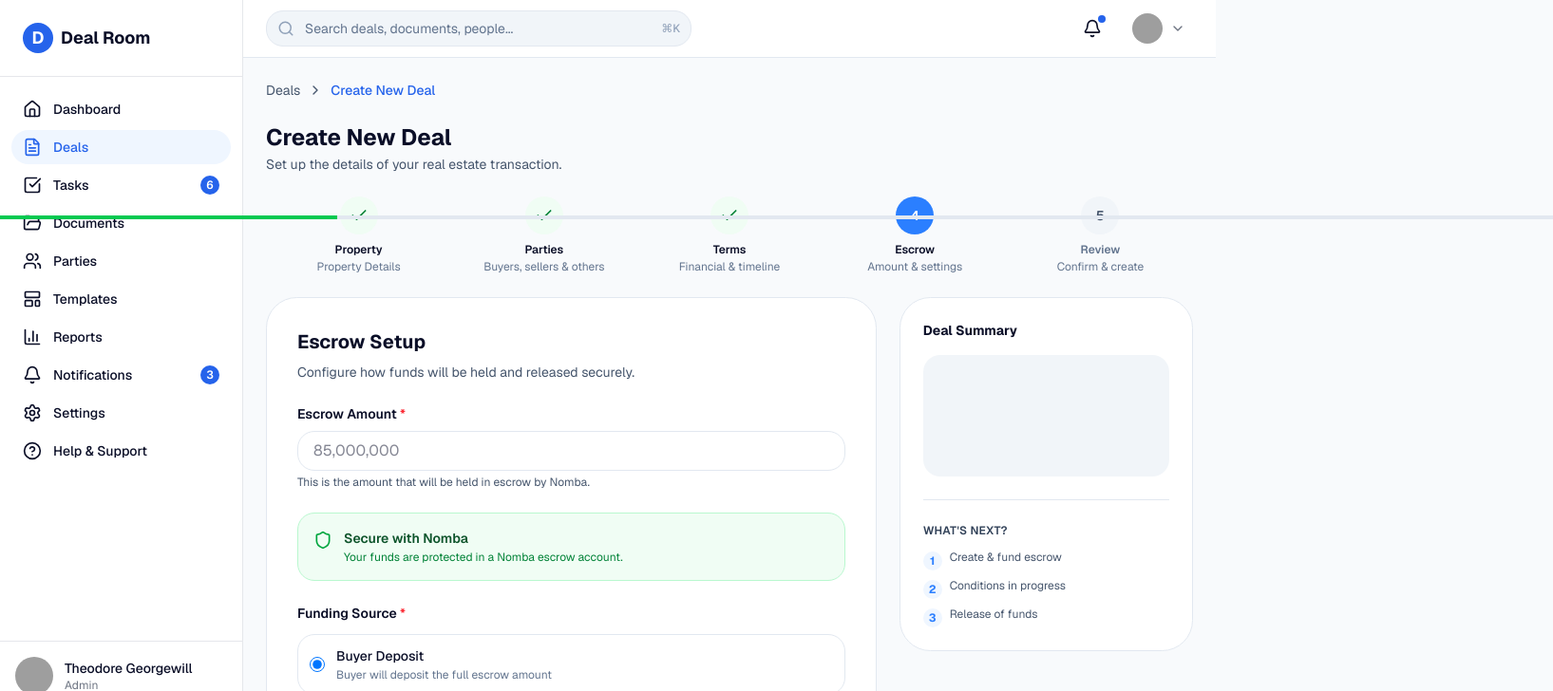
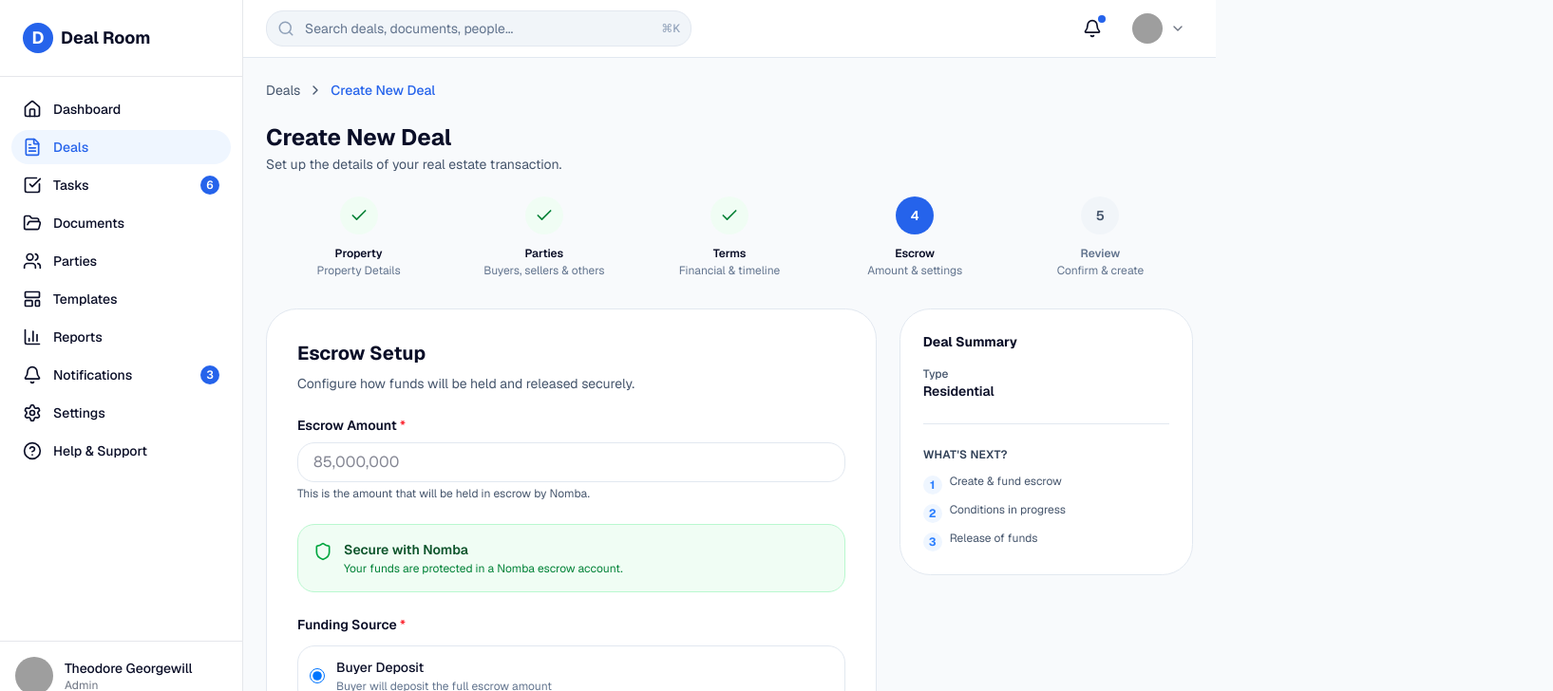
Before and after one commit to theo-georgewill/dealroom-web, a Next.js app: page /deals/create/escrow in a window 1280 px wide. Shown: the top 728 px of the page at 95% size, 1635 px wide, since content can reach past the window. Built offline with nearby package versions, Linux system fonts and the light colour scheme; grey boxes are pictures that could not be loaded.

Commit message:
feat: enhance deal layout with property details and stepper styling update

```diff
--- a/components/wizard/create-deal-layout.tsx
+++ b/components/wizard/create-deal-layout.tsx
@@ -3,6 +3,7 @@
 import Link from 'next/link';
 import { ChevronRight } from 'lucide-react';
 import { WizardStepper } from './wizard-stepper';
+import { useCreateDealStore } from '@/lib/store/create-deal-store';
 
 interface CreateDealLayoutProps {
   children: React.ReactNode;
@@ -59,13 +60,55 @@ export function CreateDealLayout({
 }
 
 function DealSummarySidebar({ currentStep }: { currentStep: number }) {
+  const store = useCreateDealStore();
+  const hasPropertyImage = store.property.images && store.property.images.length > 0;
+
   return (
     <div className="bg-white border border-slate-200 rounded-2xl p-6 sticky top-24 h-fit">
       <h3 className="text-sm font-bold text-foreground mb-4">Deal Summary</h3>
 
-      <div className="space-y-3">
-        {/* Placeholder for deal summary data */}
-        <div className="h-32 bg-slate-100 rounded-lg" />
+      <div className="space-y-4">
+        {/* Property Image */}
+        {hasPropertyImage && (
+          <img
+            src={store.property.images[0]}
+            alt={store.property.name || 'Property'}
+            className="w-full h-32 rounded-xl object-cover"
+          />
+        )}
+
+        {/* Deal Info */}
+        <div className="space-y-2">
+          {store.property.name && (
+            <div>
+              <p className="text-xs text-slate-600 font-medium">Property</p>
+              <p className="text-sm font-semibold text-foreground">{store.property.name}</p>
+            </div>
+          )}
+
+          {store.property.type && (
+            <div>
+              <p className="text-xs text-slate-600 font-medium">Type</p>
+              <p className="text-sm font-semibold text-foreground">{store.property.type}</p>
+            </div>
+          )}
+
+          {store.terms?.dealValue && (
+            <div>
+              <p className="text-xs text-slate-600 font-medium">Deal Value</p>
+              <p className="text-sm font-semibold text-foreground">
+                ₦{store.terms.dealValue.toLocaleString()}
+              </p>
+            </div>
+          )}
+
+          {store.terms?.closingDate && (
+            <div>
+              <p className="text-xs text-slate-600 font-medium">Closing Date</p>
+              <p className="text-sm font-semibold text-foreground">{store.terms.closingDate}</p>
+            </div>
+          )}
+        </div>
 
         {/* What's next section */}
         <div className="mt-6 pt-6 border-t border-slate-200">
--- a/components/wizard/wizard-stepper.tsx
+++ b/components/wizard/wizard-stepper.tsx
@@ -13,18 +13,33 @@ const STEPS = [
 
 export function WizardStepper({ currentStep }: { currentStep: number }) {
   return (
-    <div className="mb-6">
-      <div className="flex items-center justify-between">
+    <div className="mb-8">
+      <div className="flex items-start justify-between">
         {STEPS.map((step, index) => (
-          <div key={step.id} className="flex flex-col items-center flex-1">
+          <div key={step.id} className="flex flex-col items-center flex-1 relative">
+            {/* Connector Line */}
+            {index < STEPS.length - 1 && (
+              <div
+                className={cn(
+                  'absolute top-5 left-1/2 w-full h-1 transition-all -z-10',
+                  currentStep > step.id ? 'bg-green-500' : 'bg-slate-200'
+                )}
+                style={{
+                  width: 'calc(100% + 2rem)',
+                  left: '50%',
+                  transform: 'translateX(0)',
+                }}
+              />
+            )}
+
             {/* Step Circle */}
             <div
               className={cn(
-                'flex items-center justify-center w-10 h-10 rounded-full font-semibold text-sm mb-2 transition-all',
+                'flex items-center justify-center w-10 h-10 rounded-full font-semibold text-sm mb-3 transition-all relative z-10 flex-shrink-0',
                 currentStep > step.id
                   ? 'bg-green-50 text-green-700'
                   : currentStep === step.id
-                  ? 'bg-blue-500 text-white'
+                  ? 'bg-primary text-white'
                   : 'bg-slate-100 text-slate-600'
               )}
             >
@@ -38,31 +53,15 @@ export function WizardStepper({ currentStep }: { currentStep: number }) {
             {/* Step Label */}
             <p
               className={cn(
-                'text-xs font-semibold text-center',
+                'text-xs font-semibold text-center whitespace-nowrap',
                 currentStep >= step.id ? 'text-foreground' : 'text-slate-500'
               )}
             >
               {step.label}
             </p>
-            <p className="text-xs text-slate-500 text-center mt-0.5">
+            <p className="text-xs text-slate-500 text-center mt-0.5 whitespace-nowrap">
               {step.sublabel}
             </p>
-
-            {/* Connector Line */}
-            {index < STEPS.length - 1 && (
-              <div className="absolute w-full mt-5 flex justify-end">
-                <div
-                  className={cn(
-                    'h-1 flex-1 transition-all',
-                    currentStep > step.id ? 'bg-green-500' : 'bg-slate-200'
-                  )}
-                  style={{
-                    marginLeft: '2rem',
-                    marginRight: '-2rem',
-                  }}
-                />
-              </div>
-            )}
           </div>
         ))}
       </div>
```
